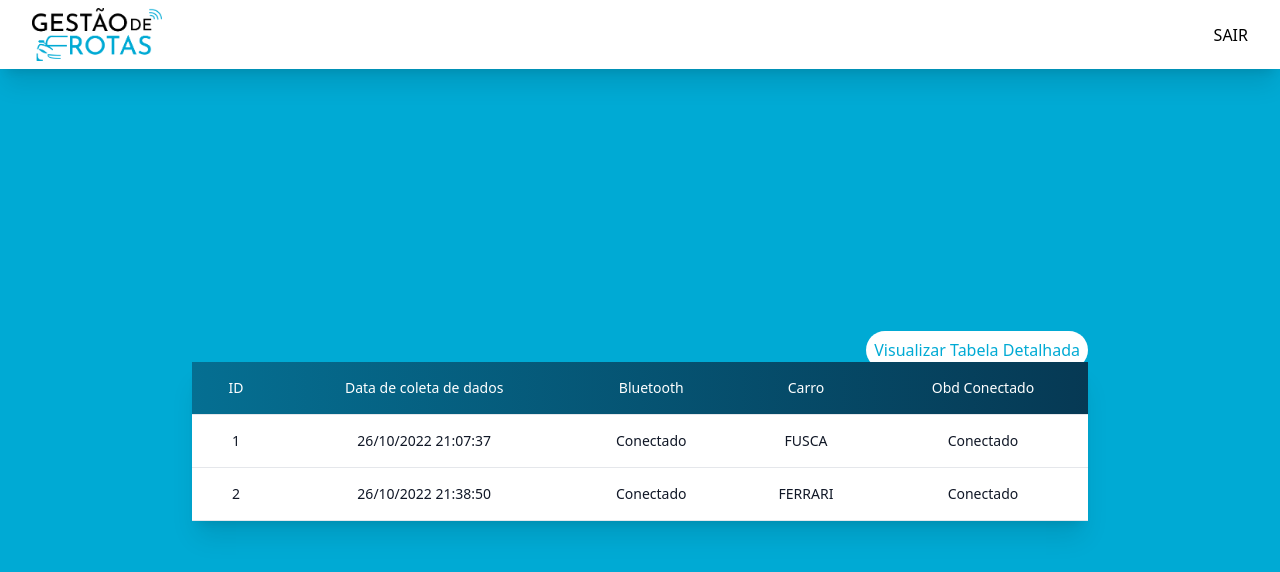
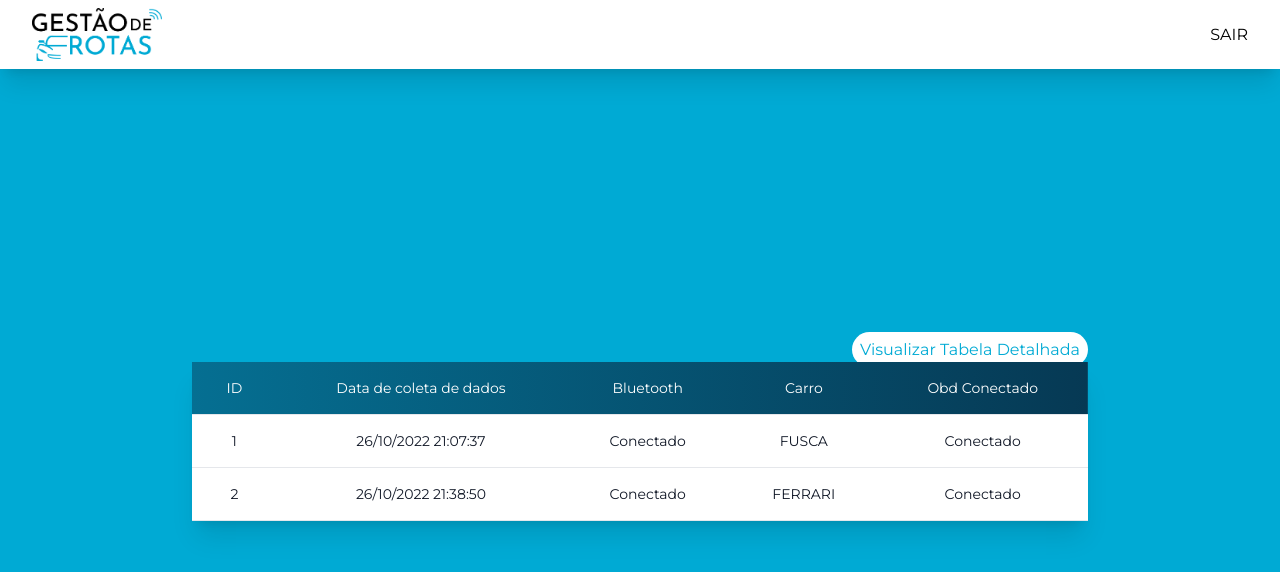
Before and after one commit to ViniciusRCSilva/Sistema-de-Gerenciamento-de-Frotas-2.0, a Next.js app: page /tabela in a window 1280 px wide. Shown: the top 572 px of the page. Built offline with nearby package versions, Linux system fonts and the light colour scheme.

Commit message:
font-family added

```diff
--- a/pages/_app.tsx
+++ b/pages/_app.tsx
@@ -2,7 +2,11 @@ import '../styles/globals.css'
 import type { AppProps } from 'next/app'
 
 function MyApp({ Component, pageProps }: AppProps) {
-  return <Component {...pageProps} />
+  return(
+    <div className='font-montserrat'>
+      <Component {...pageProps} />
+    </div>
+  )
 }
 
 export default MyApp
```
